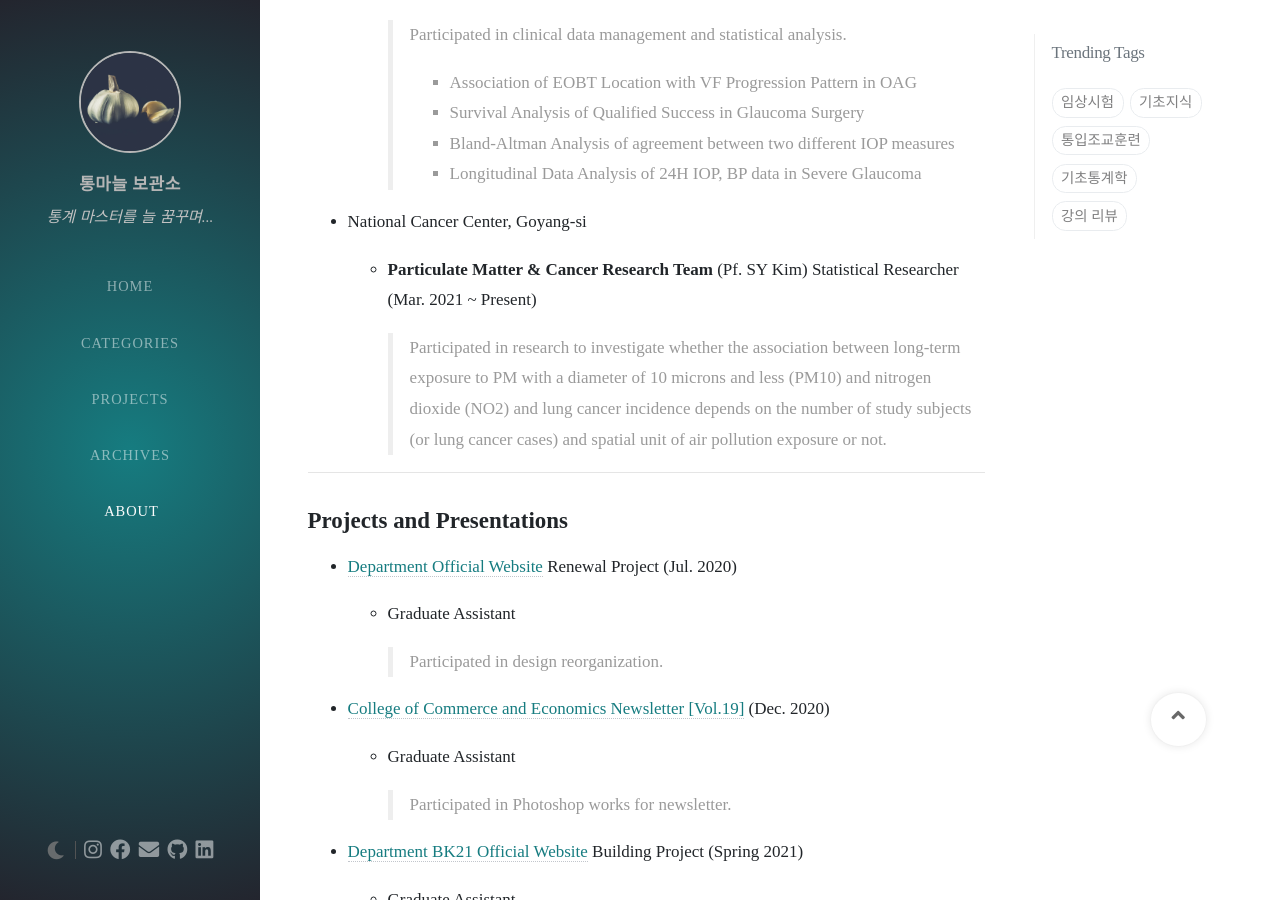
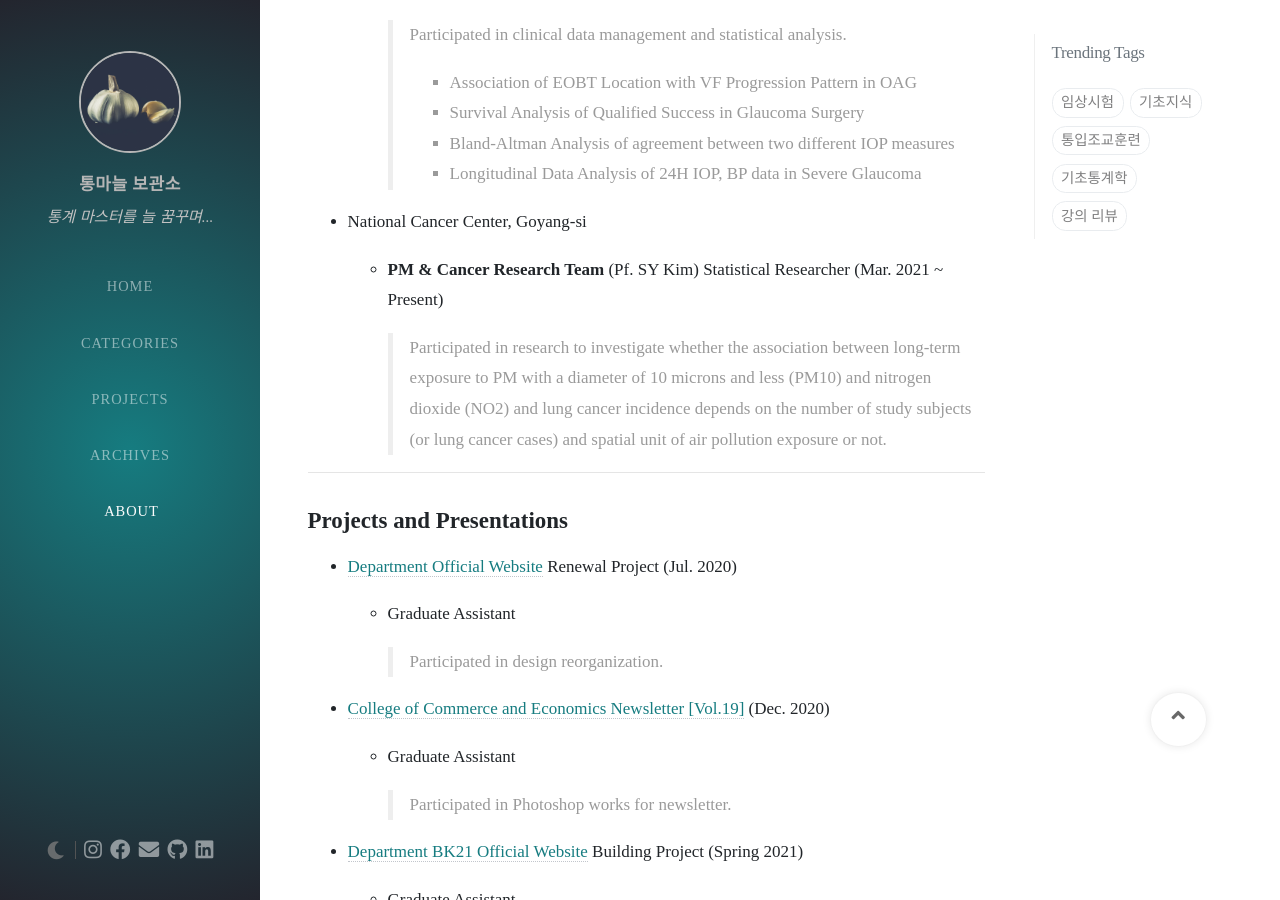
Before and after one commit to Johnnystats/Johnnystats.github.io, a Jekyll site: the page built from tabs/about.md, in a window 1280 px wide and 900 px high, scrolled down 2477 px. Built offline with Jekyll 4.4.1, drawn with Linux system fonts in a browser that asks for light colours; nearby versions of some CDN libraries.

Commit message:
about update

```diff
--- a/tabs/about.md
+++ b/tabs/about.md
@@ -88,7 +88,7 @@ title: About me
 
 + National Cancer Center, Goyang-si
 
-  + **Particulate Matter & Cancer Research Team** (Pf. SY Kim) Statistical Researcher (Mar. 2021 ~ Present)
+  + **PM & Cancer Research Team** (Pf. SY Kim) Statistical Researcher (Mar. 2021 ~ Present)
 
     > Participated in research to investigate whether the association between long-term exposure to PM with a diameter of 10 microns and less (PM10) and nitrogen dioxide (NO2) and lung cancer incidence depends on the number of study subjects (or lung cancer cases) and spatial unit of air pollution exposure or not.
     >
```
